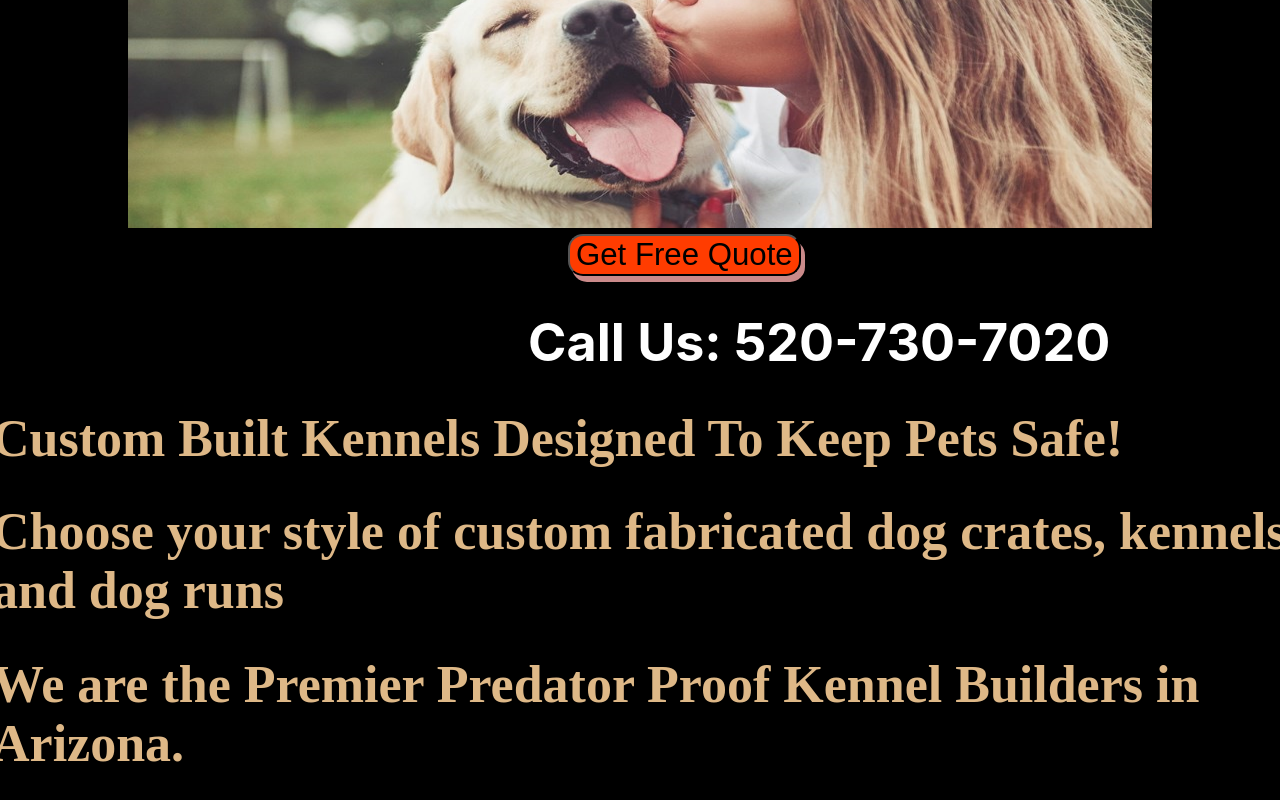
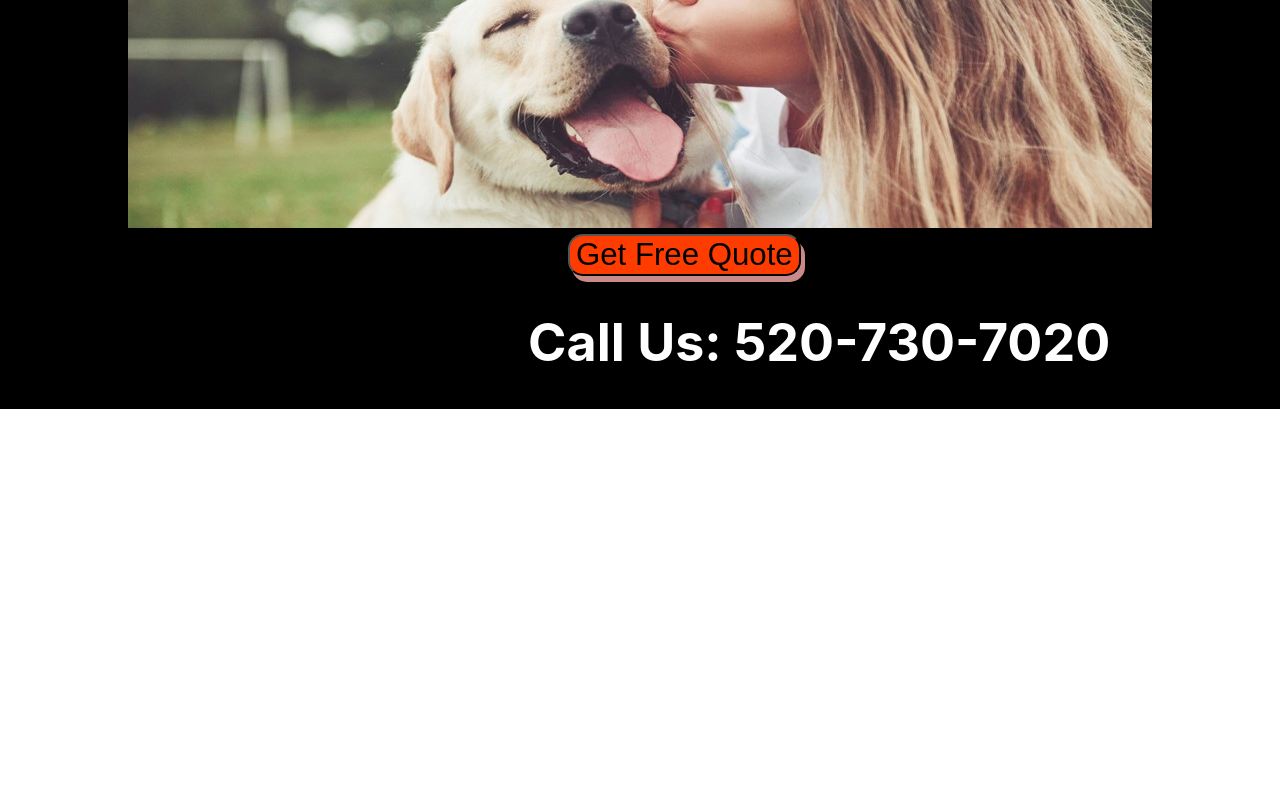
Before and after one commit to rhtaylor/Petsafe-kennels, a React (Create React App) app in the folder React-Front/pet-safe-kennels/: page / in a window 1280 px wide. Shown: the part 503-1303 px from the top of the page. After the commit the page ends 912 px from the top, so only its background shows below. Built offline with nearby package versions, Linux system fonts and the light colour scheme; no server answers.

Commit message:
dispaly: none for small classname on desktop

```diff
--- a/React-Front/pet-safe-kennels/src/home.scss
+++ b/React-Front/pet-safe-kennels/src/home.scss
@@ -27,9 +27,7 @@ h1{
 }
 
 h1.small{
-    padding-left: 2em;
-    font-family: serif;
-    color: burlywood;
+    display: none;
 
 }
 }
@@ -43,9 +41,11 @@ h1.small{
             padding-left: 3em;
         }
         h1.small{
+            display: flex;
             padding-left: 1em;
             overflow-wrap: break-word;
-
+            font-family: serif;
+            color: burlywood;
         }
     button.button{
                 margin-left: 30%;
```
